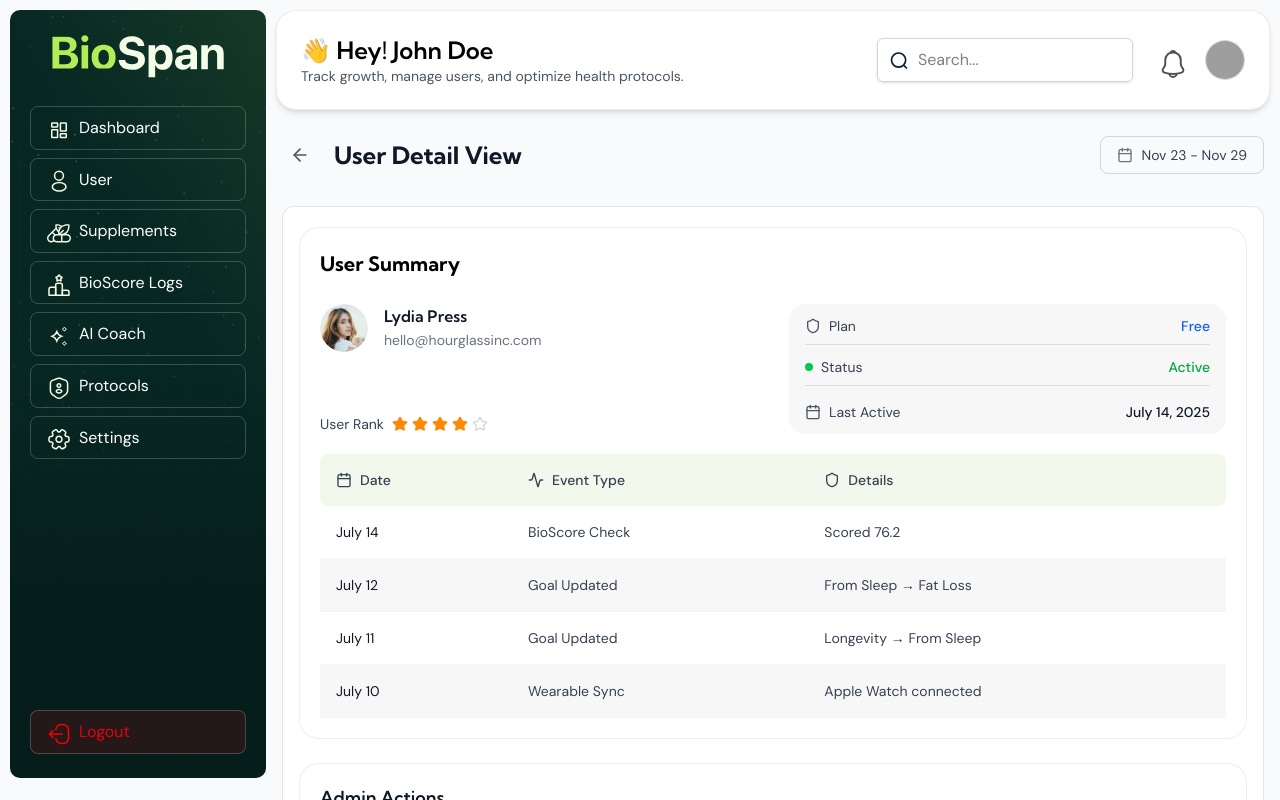
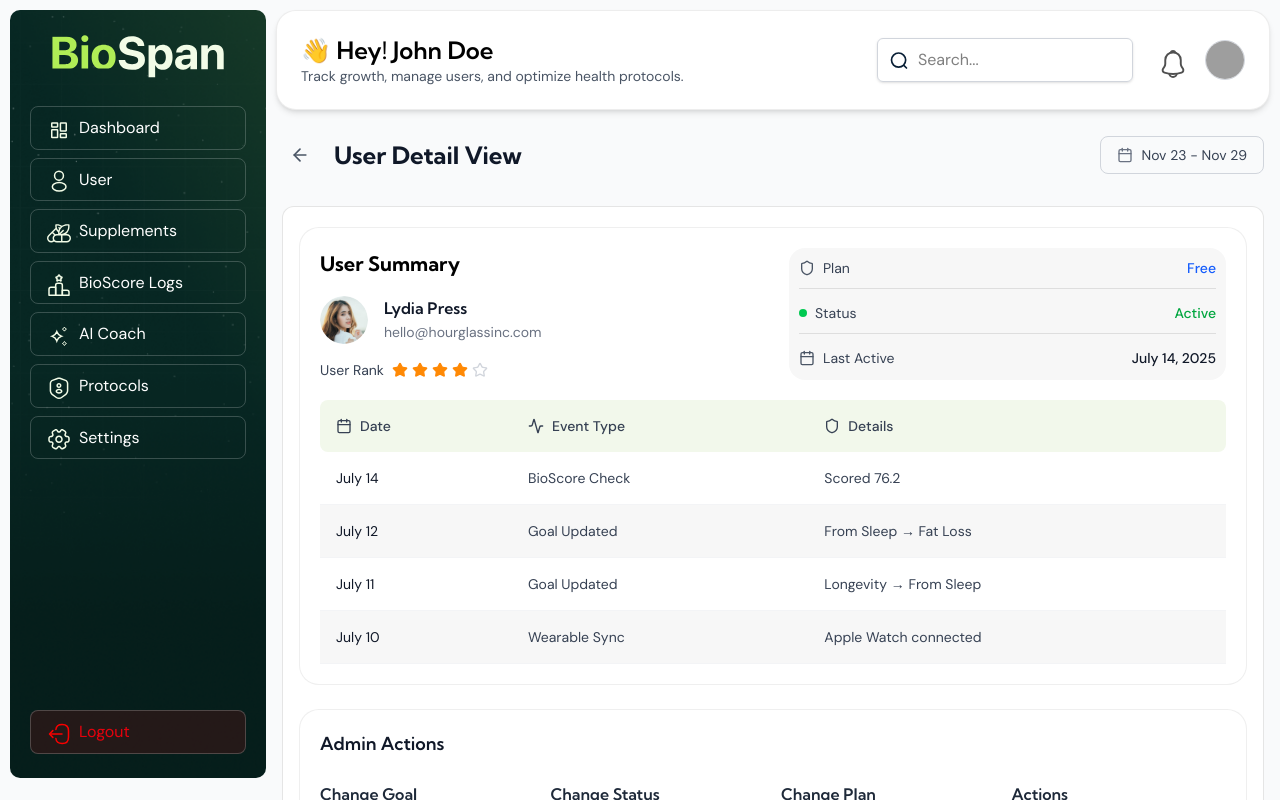
Before and after one commit to Awais-khalid11/BioSpan-Dashboard, a React (Vite) app: page /user-detail/1 in a window 1280 px wide. Built offline with nearby package versions, Linux system fonts and the light colour scheme; grey boxes are pictures that could not be loaded.

Commit message:
User Detail Page issue solved

```diff
--- a/src/components/ToogleInput.jsx
+++ b/src/components/ToogleInput.jsx
@@ -12,7 +12,8 @@ const Toggleinput = () => {
       <label className="text-[#323232] text-[15px] leading-[1] tracking-[1.6%] font-semibold">
         <h3>Use Random Data</h3>
       </label>
-      <div className="flex mt-3.5 items-center justify-between py-2 px-4 border border-[#2525251A] rounded-lg">
+      <div className="flex flex-col md:flex-row mt-3.5 items-start md:items-center justify-between gap-4 py-4 px-5 rounded-[12px] border border-[#2525251A] bg-white">
+        {" "}
         <span className="text-sm text-[#252525] placeholder:opacity-50">
           Select "Active" to Collect Random Data or "Inactive" to Disabled it.
         </span>
--- a/src/pages/UserDeatil.jsx
+++ b/src/pages/UserDeatil.jsx
@@ -80,15 +80,13 @@ const UserDetail = () => {
         {/* User Summary */}
         <div className="bg-white py-5 px-4 border border-[#0000001A] rounded-[12px]">
           <div className="bg-white rounded-[20px] p-5 mb-6 border border-[#25252512]">
-            {/* Heading outside grid to align properly */}
-            <h2 className="text-[20px] text-black font-bold mb-6">
-              User Summary
-            </h2>
-
-            <div className="grid grid-cols-1 lg:grid-cols-2 gap-8 items-start">
-              {/* Left Column */}
-              <div className="flex flex-col justify-between h-full">
-                <div className="flex items-start gap-4">
+            <div className="grid grid-cols-1 lg:grid-cols-2 gap-8">
+              {/* Left side */}
+              <div>
+                <h2 className="text-[20px] text-black font-bold mb-4">
+                  User Summary
+                </h2>
+                <div className="flex items-start gap-4 mb-4">
                   <img
                     src={Avatar}
                     alt="Lydia Press"
@@ -102,7 +100,7 @@ const UserDetail = () => {
                   </div>
                 </div>
 
-                <div className="mt-6 flex items-center gap-2">
+                <div className="flex items-center gap-2">
                   <span className="text-sm text-gray-700">User Rank</span>
                   <div className="flex gap-1">
                     {[...Array(4)].map((_, i) => (
@@ -116,9 +114,9 @@ const UserDetail = () => {
                 </div>
               </div>
 
-              {/* Right Column */}
-              <div className="bg-[#F7F7F7] rounded-2xl px-4 py-3 flex flex-col justify-between h-full space-y-3">
-                <div className="flex items-center justify-between border-b border-[#0000001A] pb-2">
+              {/* Right side */}
+              <div className="space-y-1 bg-[#F7F7F7] rounded-2xl px-2.5">
+                <div className="flex items-center justify-between py-2.5 border-b border-[#0000001A]">
                   <div className="flex items-center gap-2">
                     <Shield className="w-4 h-4 text-gray-600" />
                     <span className="text-sm text-gray-700">Plan</span>
@@ -128,7 +126,7 @@ const UserDetail = () => {
                   </span>
                 </div>
 
-                <div className="flex items-center justify-between border-b border-[#0000001A] pb-2">
+                <div className="flex items-center justify-between py-2.5 border-b border-[#0000001A]">
                   <div className="flex items-center gap-2">
                     <div className="w-2 h-2 bg-green-500 rounded-full"></div>
                     <span className="text-sm text-gray-700">Status</span>
@@ -138,7 +136,7 @@ const UserDetail = () => {
                   </span>
                 </div>
 
-                <div className="flex items-center justify-between pt-1">
+                <div className="flex items-center justify-between py-2.5">
                   <div className="flex items-center gap-2">
                     <Calendar className="w-4 h-4 text-gray-600" />
                     <span className="text-sm text-gray-700">Last Active</span>
@@ -150,7 +148,6 @@ const UserDetail = () => {
               </div>
             </div>
 
-            {/* Table below the summary */}
             <MiniTable />
           </div>
 
--- a/src/pages/setting/components/GeneralSettingForm.jsx
+++ b/src/pages/setting/components/GeneralSettingForm.jsx
@@ -79,7 +79,8 @@ const GeneralSettingForm = () => {
                 Notifications
               </h3>
             </label>
-            <div className="flex mt-3.5 items-center justify-between py-4 px-5 rounded-[12px] border border-[#2525251A] bg-white">
+            <div className="flex flex-col md:flex-row mt-3.5 items-start md:items-center justify-between gap-4 py-4 px-5 rounded-[12px] border border-[#2525251A] bg-white">
+              {" "}
               <span className="text-sm text-[#252525] opacity-50 mr-4">
                 Select “Active” to show this Notification or “Inactive” to hide
                 it.
@@ -110,7 +111,8 @@ const GeneralSettingForm = () => {
                 Maintenance Mode
               </h3>
             </label>
-            <div className="flex mt-3.5 items-center justify-between py-4 px-5 rounded-[12px] border border-[#2525251A] bg-white">
+            <div className="flex flex-col md:flex-row mt-3.5 items-start md:items-center justify-between gap-4 py-4 px-5 rounded-[12px] border border-[#2525251A] bg-white">
+              {" "}
               <span className="text-sm text-[#252525] opacity-50 mr-4">
                 Select “Active” to show this Maintenance or “Inactive” to hide
                 it.
--- a/src/pages/setting/components/NotificationForm.jsx
+++ b/src/pages/setting/components/NotificationForm.jsx
@@ -195,7 +195,8 @@ const NotificationForm = () => {
               <label className="block text-[15px] font-semibold text-[#323232] mb-2">
                 {label}
               </label>
-              <div className="flex items-center justify-between py-4 px-5 rounded-[12px] border border-[#2525251A] bg-white">
+              <div className="flex flex-col md:flex-row mt-3.5 items-start md:items-center justify-between gap-4 py-4 px-5 rounded-[12px] border border-[#2525251A] bg-white">
+                {" "}
                 <span className="text-sm text-[#252525] opacity-50">
                   {description}
                 </span>
--- a/src/pages/setting/components/SecurityForm.jsx
+++ b/src/pages/setting/components/SecurityForm.jsx
@@ -138,7 +138,8 @@ const SecurityForm = () => {
             <h3 className="text-lg font-medium text-gray-900 mb-3">
               Two-Factor Authentication
             </h3>
-            <div className="flex items-center justify-between p-4 border border-gray-200 rounded-lg bg-gray-50">
+            <div className="flex flex-col md:flex-row mt-3.5 items-start md:items-center justify-between gap-4 py-4 px-5 rounded-[12px] border border-[#2525251A] bg-white">
+              {" "}
               <span className="text-sm text-gray-600">
                 Select "Active" to Activate Two-Factor Authentication or
                 "Inactive" to Disabled it.
```
